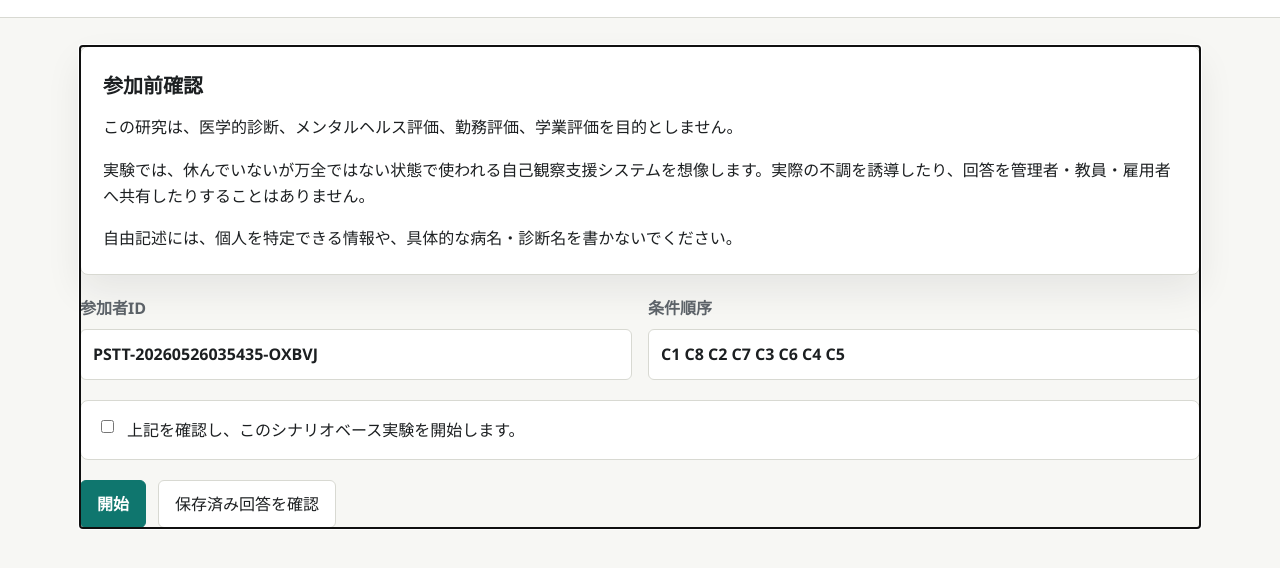
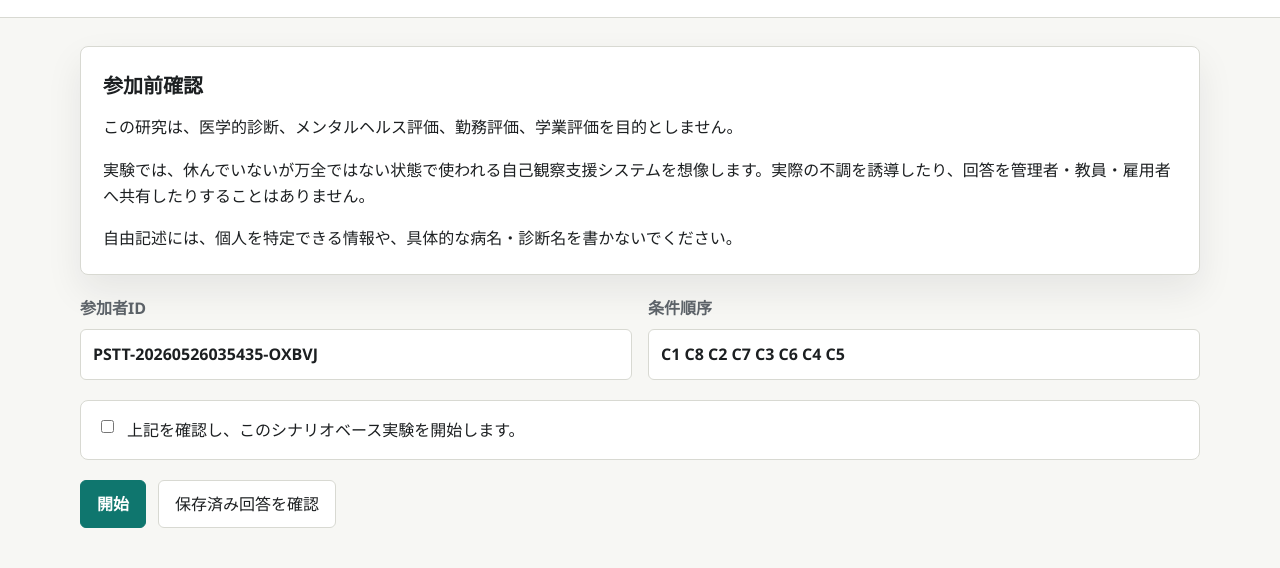
Before and after one commit to furukawa1020/1A, a plain HTML site: page app/index.html in a window 1280 px wide. Shown: the part 116-684 px from the top of the page. Drawn offline with Linux system fonts and the light colour scheme.

Commit message:
Add focus style to .shell to remove outline

```diff
--- a/app/src/styles.css
+++ b/app/src/styles.css
@@ -91,6 +91,10 @@ h3 {
 .shell {
   width: min(1120px, calc(100% - 32px));
   margin: 28px auto 64px;
+}
+
+.shell:focus {
+  outline: none;
 }
 
 .instrument {
```
